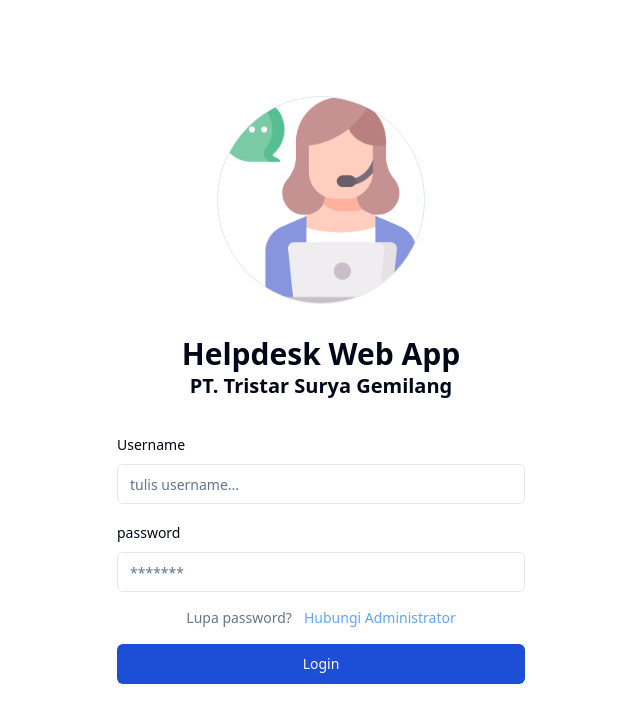
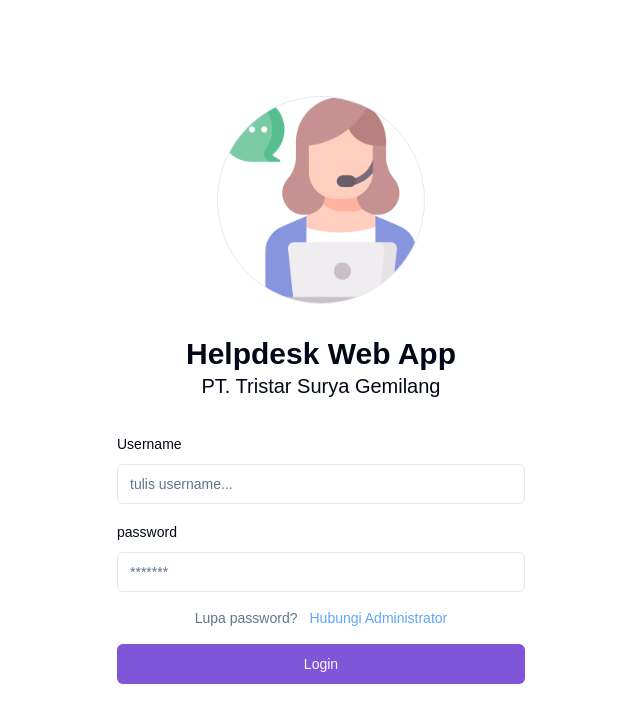
Before and after one commit to Yanuarprayoga9/tsg-helpdesk-interfacing, a Next.js app: page /login in a window 1280 px wide. Shown: the top 722 px of the page, without its empty margins (319-959 px from the left). Built offline with nearby package versions, Linux system fonts and the light colour scheme.

Commit message:
feat: google font and custom color

```diff
--- a/src/components/login/login-form.tsx
+++ b/src/components/login/login-form.tsx
@@ -12,6 +12,7 @@
 } from '../ui/form';
 import { Button } from '../ui/button';
 import { Input } from '../ui/input';
+import Link from 'next/link';
 
 const formSchema = z.object({
   username: z.string().min(2, {
@@ -69,9 +70,9 @@
         />
         <div className="flex flex-wrap text-sm justify-center gap-3">
           <p className=" text-slate-500">Lupa password?</p>
-          <p className="text-blue-400">Hubungi Administrator</p>
+          <Link href={'/fotgot'} className="text-blue-400">Hubungi Administrator</Link>
         </div>
-        <Button type="submit" className='bg-blue-700'>Login</Button>
+        <Button type="submit" className='bg-customPurple'>Login</Button>
       </form>
     </Form>
   );
--- a/src/components/login/login-header.tsx
+++ b/src/components/login/login-header.tsx
@@ -9,7 +9,7 @@
   return (
     <div className='w-full text-center'>
         <h1 className='text-3xl font-semibold'>{props.heading}</h1>
-        <p className='text-xl font-semibold'>{props.subHeading}</p>
+        <p className='text-xl font-medium'>{props.subHeading}</p>
     </div>
   )
 }
--- a/src/styles/globals.css
+++ b/src/styles/globals.css
@@ -1,7 +1,12 @@
 @tailwind base;
 @tailwind components;
 @tailwind utilities;
+@import url('https://fonts.googleapis.com/css2?family=Montserrat:ital,wght@0,100..900;1,100..900&display=swap');
+html, :root {
+  margin:0;
+  font-family: 'Montserrat', sans-serif;
 
+}
 @layer base {
   :root {
     --background: 0 0% 100%;
--- a/tailwind.config.ts
+++ b/tailwind.config.ts
@@ -19,6 +19,7 @@
     },
     extend: {
       colors: {
+        customPurple: '#7F56D8',
         border: "hsl(var(--border))",
         input: "hsl(var(--input))",
         ring: "hsl(var(--ring))",
```
